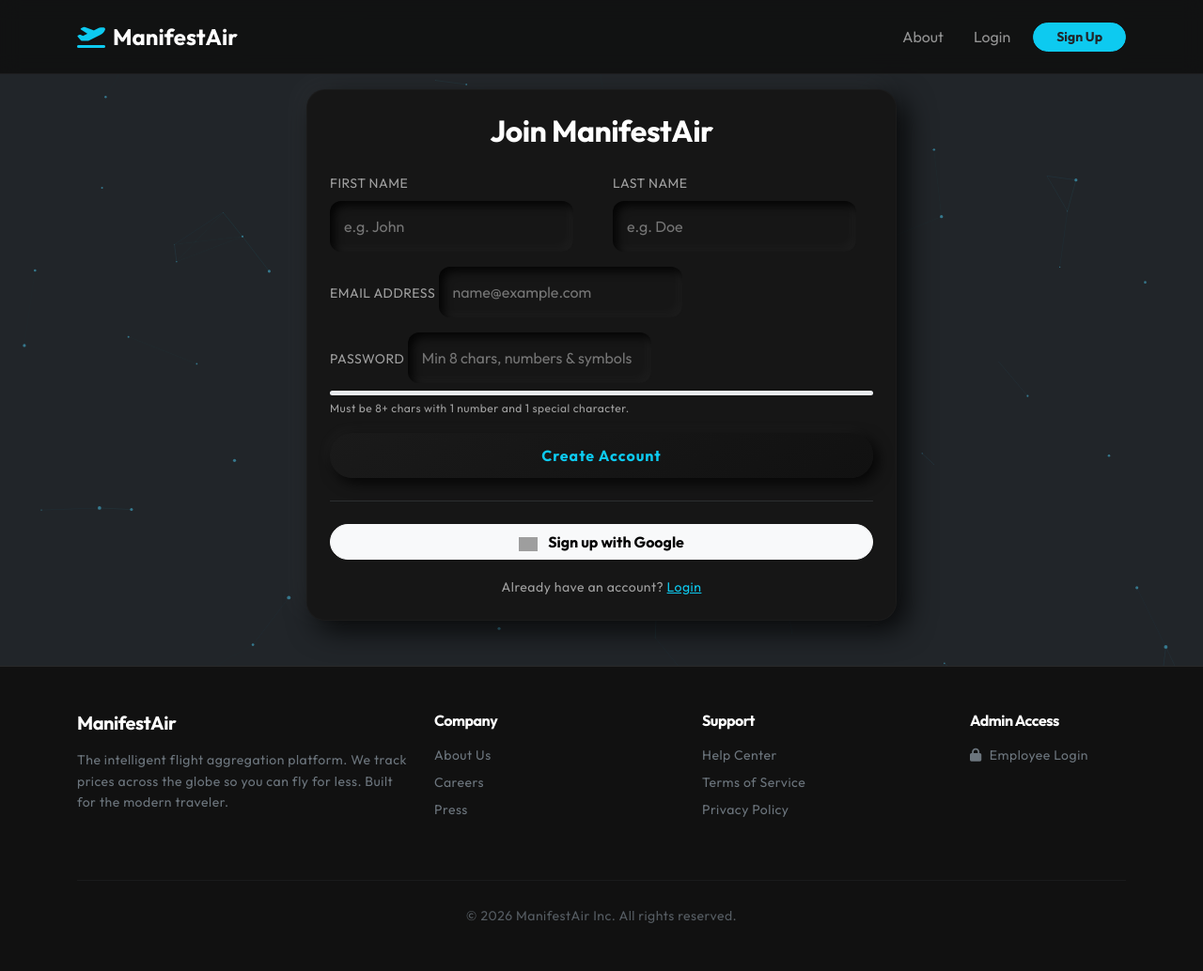
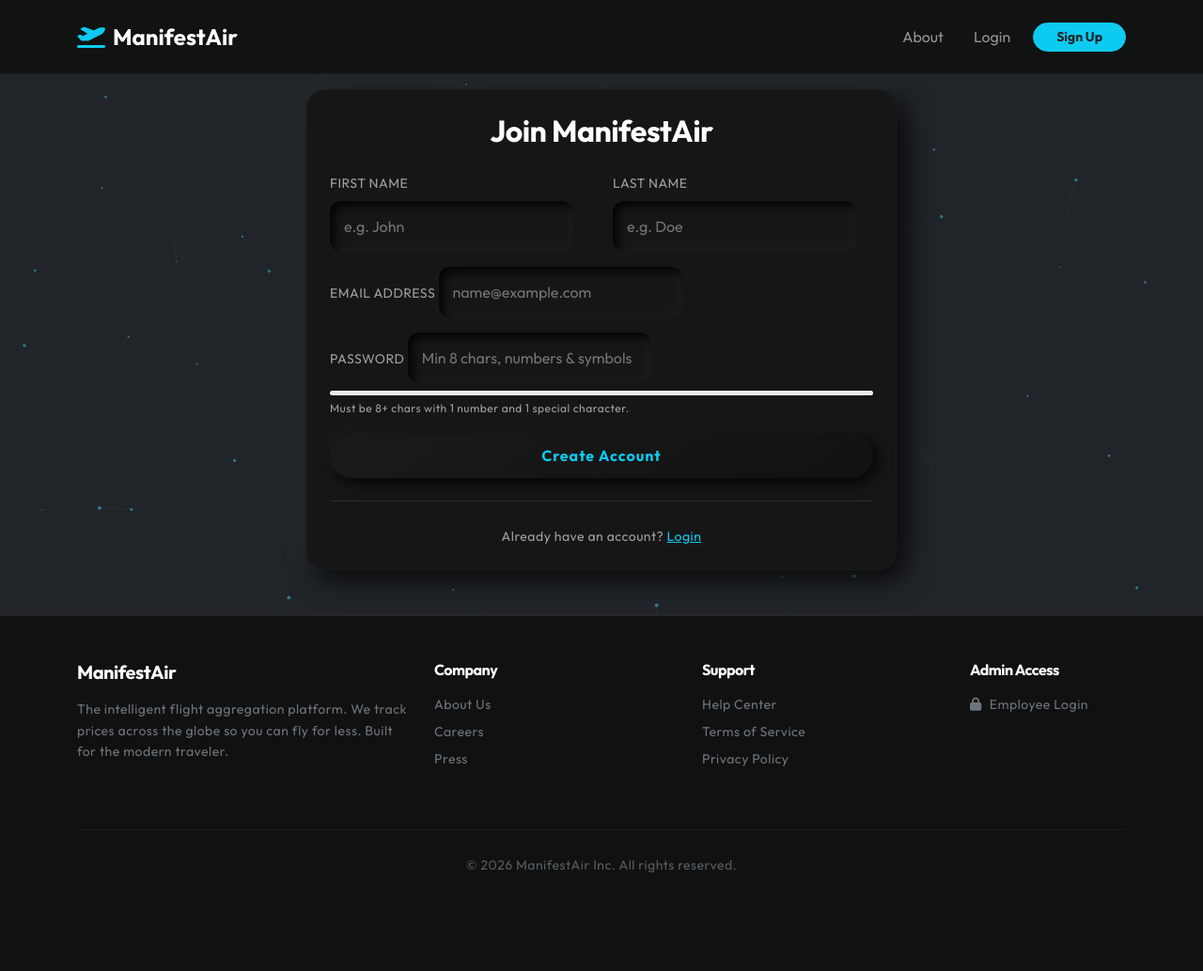
Before and after one commit to Meet1713/ManifestAir, a Flask app: page /auth/register in a window 1280 px wide. Shown: the whole page at 94% size. After the commit the page ends 929 px from the top, so only its background shows below. Run offline with Flask 3, Linux system fonts and the light colour scheme; data that the repository does not hold is empty; some libraries are stand-ins or nearby versions; grey boxes are pictures that could not be loaded.

Commit message:
Hiding google button

```diff
--- a/app/static/css/style.css
+++ b/app/static/css/style.css
@@ -226,3 +226,7 @@ input:-webkit-autofill:active {
 .neo-card.border-danger.border-opacity-25 .text-center.mt-3 {
     margin-top: 1.25rem !important;
 }
+/* Hide Google sign-in button on login page */
+#google-btn {
+    display: none !important;
+}
```
